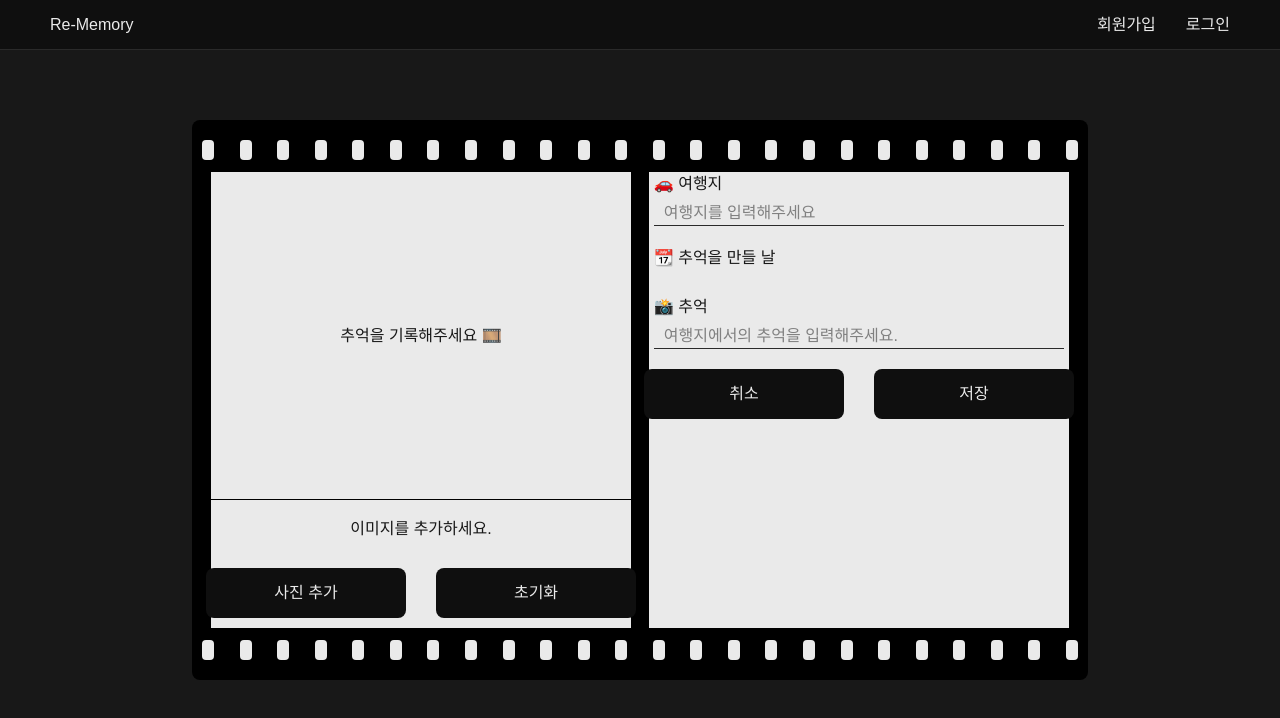
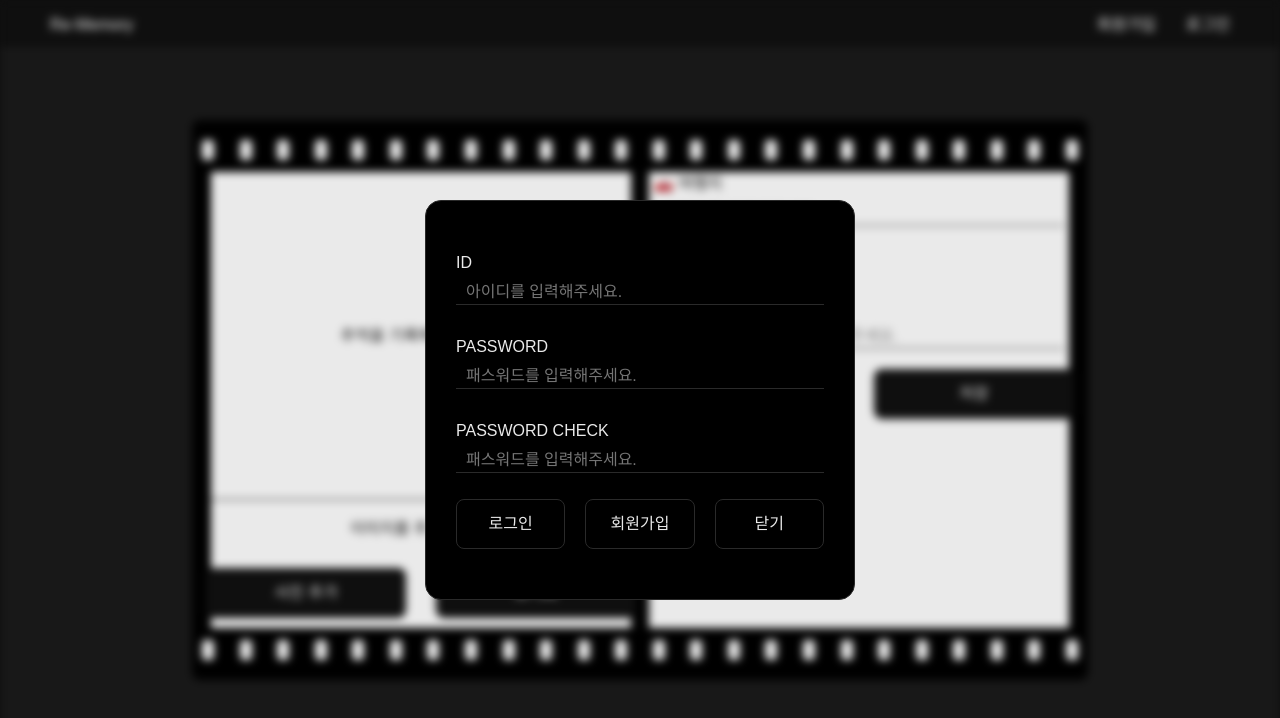
Before and after one commit to DevWonny/Re-Memory, a Next.js app: page /upload in a window 1280 px wide. Both pictures are taken after a click on the button "회원가입". Shown: the top 718 px of the page. Built offline with nearby package versions, Linux system fonts and the light colour scheme.

Commit message:
Login & Register Button 기능 구현

```diff
--- a/app/clientLayout.tsx
+++ b/app/clientLayout.tsx
@@ -1,4 +1,5 @@
 "use client";
+import { useState } from "react";
 // Component
 import Header from "./components/header";
 import Auth from "./components/auth";
@@ -6,12 +7,27 @@ import Auth from "./components/auth";
 export default function ClientLayout({
   children,
 }: Readonly<{ children: React.ReactNode }>) {
+  const [authType, setAuthType] = useState("");
+
+  const onAuthTypeCheck = (type: string) => {
+    setAuthType(type);
+  };
+
+  const onAuthClose = () => {
+    setAuthType("");
+  };
+
   return (
     <div className="client-layout w-screen h-screen">
-      <Auth type="register"></Auth>
+      {authType && <Auth type={authType} onCloseClick={onAuthClose}></Auth>}
 
-      <Header />
-      {children}
+      <div className={`blur-container ${authType ? "disabled" : ""}`}>
+        <Header
+          onRegisterClick={() => onAuthTypeCheck("register")}
+          onLoginClick={() => onAuthTypeCheck("login")}
+        />
+        {children}
+      </div>
     </div>
   );
 }
--- a/app/components/auth.tsx
+++ b/app/components/auth.tsx
@@ -16,9 +16,10 @@ import "@/styles/components/auth.scss";
 // type
 interface AuthType {
   type: string;
+  onCloseClick: () => void;
 }
 
-export default function Auth({ type }: AuthType) {
+export default function Auth({ type, onCloseClick }: AuthType) {
   return (
     <div className="auth-modal-container fixed flex flex-col items-center justify-between">
       <div className="input-container flex flex-col w-full">
@@ -47,7 +48,9 @@ export default function Auth({ type }: AuthType) {
           {`${type === "register" ? "회원가입" : "로그인"}`}
         </button>
 
-        <button className="close-button flex-1">닫기</button>
+        <button className="close-button flex-1" onClick={onCloseClick}>
+          닫기
+        </button>
       </div>
     </div>
   );
--- a/app/components/header.tsx
+++ b/app/components/header.tsx
@@ -1,3 +1,4 @@
+/* eslint-disable @typescript-eslint/no-explicit-any */
 "use client";
 // style
 import "@/styles/components/header.scss";
@@ -6,13 +7,19 @@ import "@/styles/components/header.scss";
 // * 로그인시 유저 이메일 + logout 버튼 표출
 // * 비로그인시 login + register 버튼 표출
 
-export default function Header() {
+// interface
+interface HeaderType {
+  onLoginClick?: (e: any) => void;
+  onRegisterClick?: (e: any) => void;
+}
+
+export default function Header({ onLoginClick, onRegisterClick }: HeaderType) {
   return (
     <div className="header-container flex items-center justify-between w-full fixed">
       <div className="logo-container">Re-Memory</div>
       <div className="button-container flex items-center">
-        <button>회원가입</button>
-        <button>로그인</button>
+        <button onClick={onRegisterClick}>회원가입</button>
+        <button onClick={onLoginClick}>로그인</button>
         {/* <p className="user-email cursor-default">cjfdnjs1994@naver.com</p>
         <button>로그아웃</button> */}
       </div>
--- a/styles/components/auth.scss
+++ b/styles/components/auth.scss
@@ -3,10 +3,13 @@ div.auth-modal-container {
   background-color: #000;
   width: 430px;
   height: 50%;
-  padding: 20px 10px;
+  padding: 50px 30px;
   border-radius: 16px;
-  // * 임시
-  display: none;
+  z-index: 1;
+  top: 50%;
+  left: 50%;
+  transform: translateX(-50%) translateY(-50%);
+  border: 1px solid $border-color;
 
   div.input-container {
     gap: 30px;
--- a/styles/globals.scss
+++ b/styles/globals.scss
@@ -25,4 +25,12 @@ body {
   background: var(--background);
   color: var(--text);
   font-family: Arial, Helvetica, sans-serif;
+
+  div.blur-container {
+    &.disabled {
+      filter: blur(4px);
+      height: 100%;
+      overflow: hidden;
+    }
+  }
 }
```
